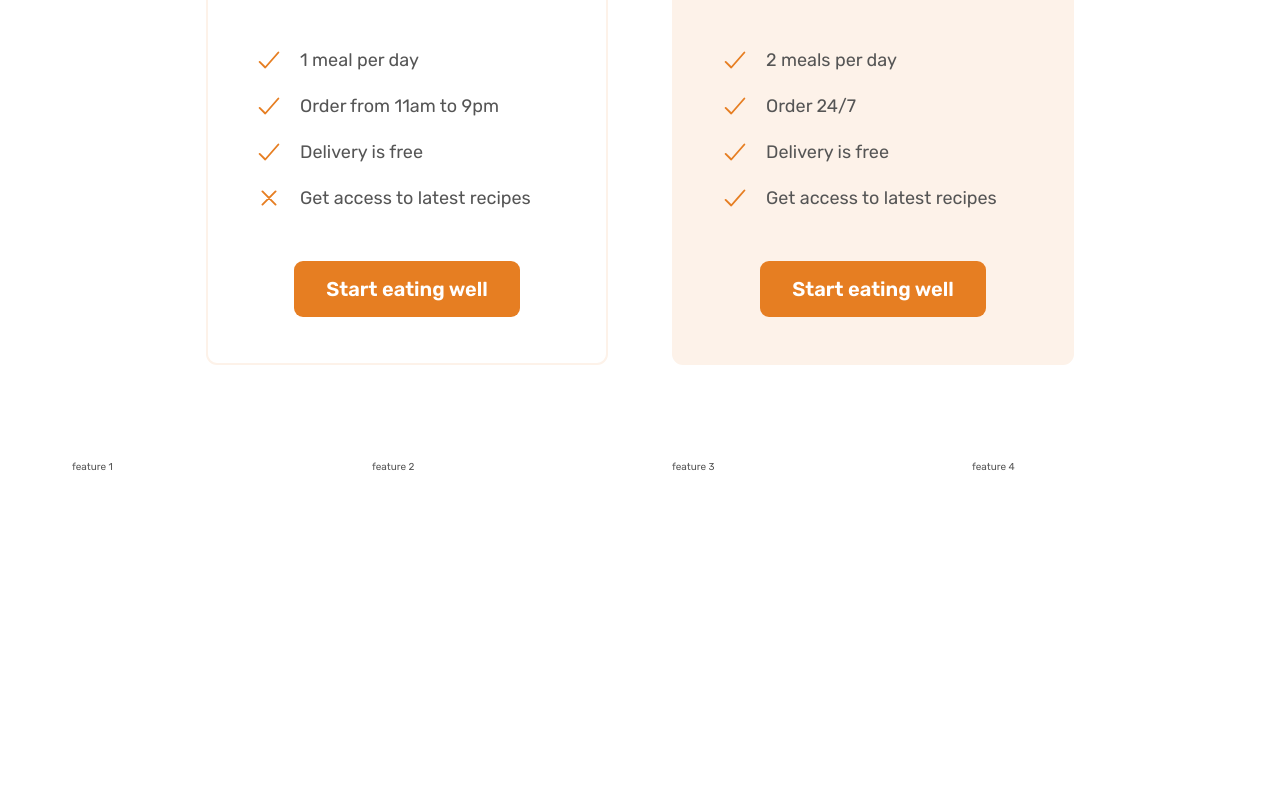
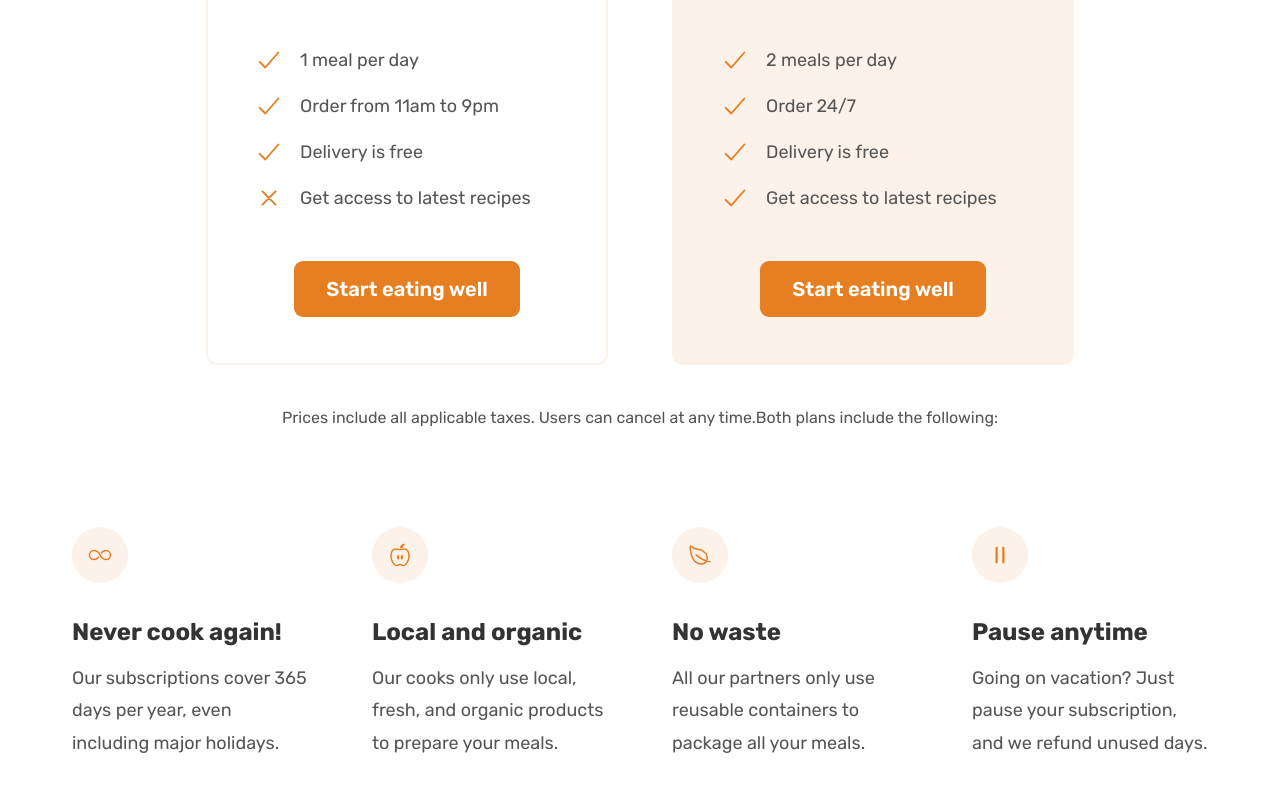
Before and after one commit to farazmrx/Omnifood, a website: page index.html in a window 1280 px wide. Shown: the part 5137-5929 px from the top of the page. Before the commit the page ends 5706 px from the top, so only its background shows below. Drawn offline with nearby package versions, Linux system fonts and the light colour scheme.

Commit message:
Build the Features

```diff
--- a/index.html
+++ b/index.html
@@ -302,7 +302,7 @@
             <h2 class="heading--secondary u-mb-largest">Eating well without breaking the bank</h2>
         </div><!-- container -->
 
-        <div class="container grid grid--2-cols">
+        <div class="container grid grid--2-cols u-mb-large">
             <div class="pricing__plan pricing__plan--starter">
                 <header class="pricing__plan--header">
                     <p class="pricing__plan--name">Starter</p>
@@ -370,11 +370,34 @@
             </div><!-- pricing__plan -->
         </div><!-- container -->
 
+        <div class="container grid">
+            <aside class="pricing__plan--details">Prices include all applicable taxes. Users can cancel at any time.Both plans include the following:</aside>
+        </div><!-- container -->
+
         <div class="container grid grid--4-cols">
-            <div class="feature">feature 1</div><!-- feature -->
-            <div class="feature">feature 2</div><!-- feature -->
-            <div class="feature">feature 3</div><!-- feature -->
-            <div class="feature">feature 4</div><!-- feature -->
+            <div class="feature">
+                <ion-icon class="feature__icon" name="infinite-outline"></ion-icon>
+                <p class="feature__title">Never cook again!</p>
+                <p class="feature__text">Our subscriptions cover 365 days per year, even including major holidays.</p>
+            </div><!-- feature -->
+
+            <div class="feature">
+                <ion-icon class="feature__icon" name="nutrition-outline"></ion-icon>
+                <p class="feature__title">Local and organic</p>
+                <p class="feature__text">Our cooks only use local, fresh, and organic products to prepare your meals.</p>
+            </div><!-- feature -->
+
+            <div class="feature">
+                <ion-icon class="feature__icon" name="leaf-outline"></ion-icon>
+                <p class="feature__title">No waste</p>
+                <p class="feature__text">All our partners only use reusable containers to package all your meals.</p>
+            </div><!-- feature -->
+
+            <div class="feature">
+                <ion-icon class="feature__icon" name="pause-outline"></ion-icon>
+                <p class="feature__title">Pause anytime</p>
+                <p class="feature__text">Going on vacation? Just pause your subscription, and we refund unused days.</p>
+            </div><!-- feature -->
         </div>
 
     </section>
--- /dev/null
+++ b/sass/components/_feature.scss
@@ -0,0 +1,24 @@
+.feature {
+    &__icon {
+        color: $color-primary;
+        width: 2.4rem;
+        height: 2.4rem;
+        margin-bottom: 3.2rem;
+        background-color: $color-primary-light-1;
+        padding: 1.6rem;
+        border-radius: 50%;
+    }
+
+    &__title {
+        font-size: 2.4rem;
+        color: $color-gray-dark-2;
+        font-weight: 700;
+        margin-bottom: 1.6rem;
+    }
+
+    &__text {
+        font-size: 1.8rem;
+        line-height: 1.8;
+
+    }
+}
--- a/sass/components/_pricing.scss
+++ b/sass/components/_pricing.scss
@@ -69,5 +69,11 @@
             text-align: center;
             margin-top: 4.8rem;
         }
+
+        &--details {
+            font-size: 1.6rem;
+            line-height: 1.6;
+            text-align: center;
+        }
     }
 }
--- a/sass/main.scss
+++ b/sass/main.scss
@@ -7,6 +7,7 @@
 @import "base/utilities";
 
 @import "components/button";
+@import "components/feature";
 @import "components/featured";
 @import "components/grid";
 @import "components/hero";
```
Also changed, not shown: dist/style.css.
